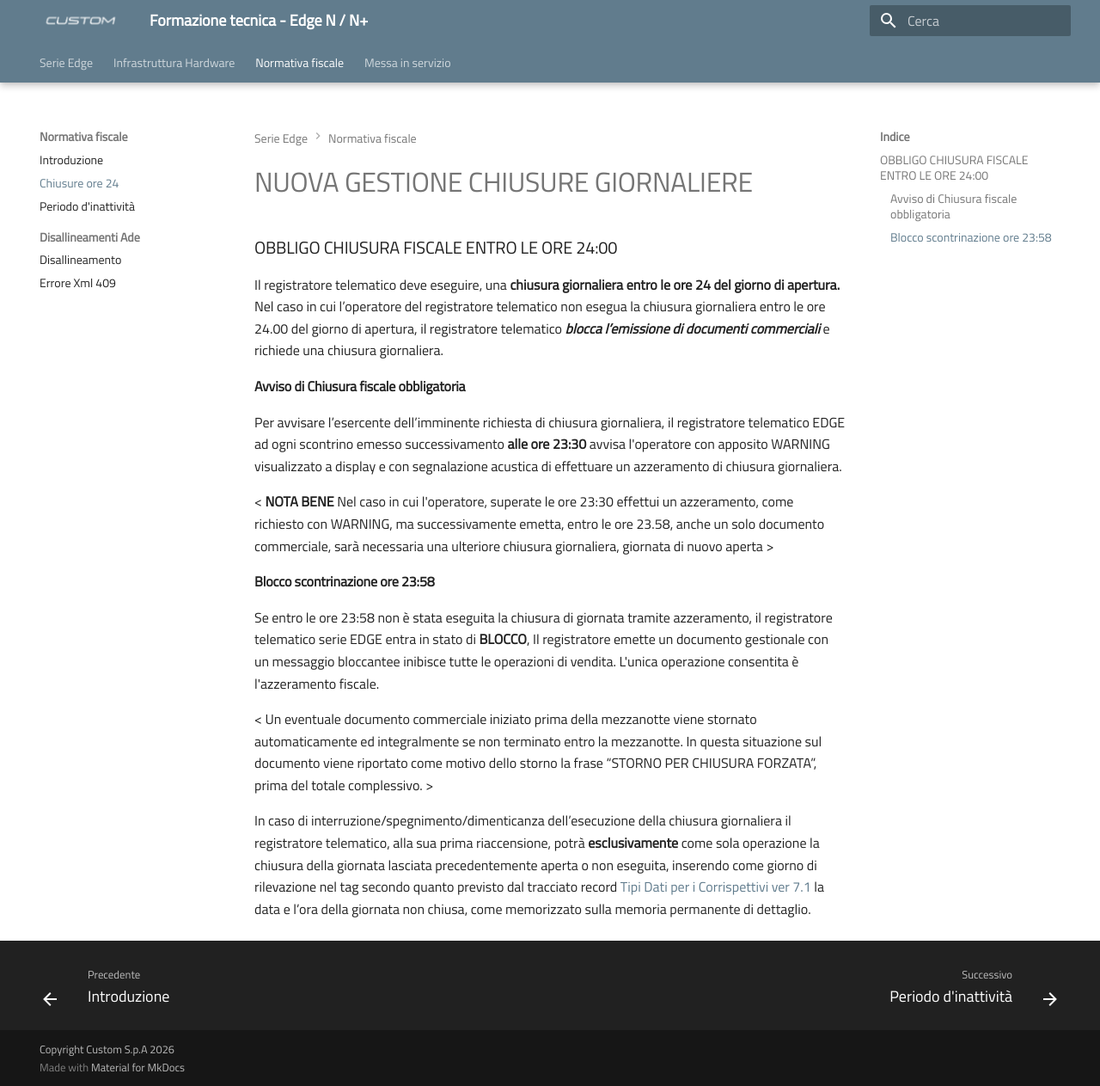
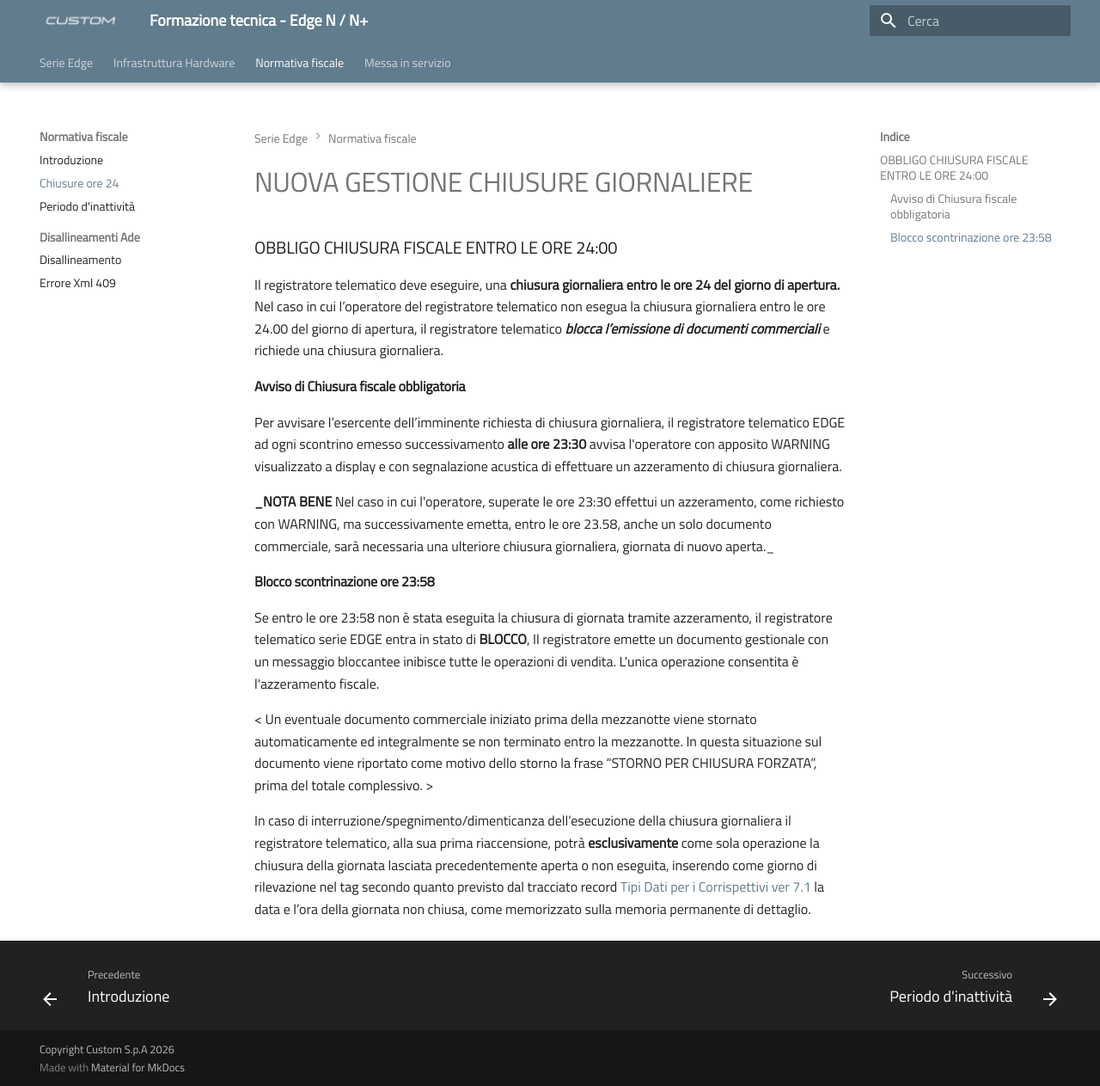
Before and after one commit to ivanrobuschi-custom/corso-tecnico-edge-n, an MkDocs documentation site: the page built from docs/chiusuragiornaliera.md, in a window 1280 px wide and 1263 px high. Shown: the whole window at 86% size. Built offline with MkDocs 1.6.1 and Material for MkDocs 9.7.7, drawn with Linux system fonts in a browser that asks for light colours.

Commit message:
modifica inattivita

```diff
--- a/docs/chiusuragiornaliera.md
+++ b/docs/chiusuragiornaliera.md
@@ -8,8 +8,8 @@
 #### Avviso di Chiusura fiscale obbligatoria
 Per avvisare l’esercente dell’imminente richiesta di chiusura giornaliera, il registratore telematico EDGE ad ogni scontrino emesso successivamento **alle ore 23:30** avvisa l'operatore con apposito WARNING visualizzato a display e con segnalazione acustica di effettuare un azzeramento di chiusura giornaliera.
 
-< **NOTA BENE**
-Nel caso in cui l'operatore, superate le ore 23:30 effettui un azzeramento, come richiesto con WARNING, ma successivamente emetta, entro le ore 23.58, anche un solo documento commerciale, sarà necessaria una ulteriore chiusura giornaliera, giornata di nuovo aperta >
+**_NOTA BENE**
+Nel caso in cui l'operatore, superate le ore 23:30 effettui un azzeramento, come richiesto con WARNING, ma successivamente emetta, entro le ore 23.58, anche un solo documento commerciale, sarà necessaria una ulteriore chiusura giornaliera, giornata di nuovo aperta._
 
 #### Blocco scontrinazione ore 23:58
 Se entro le ore 23:58 non è stata eseguita la chiusura di giornata tramite azzeramento, il registratore telematico serie EDGE entra in stato di **BLOCCO**, Il registratore emette un documento gestionale con un messaggio bloccantee inibisce tutte le operazioni di vendita.
--- a/mkdocs.yml
+++ b/mkdocs.yml
@@ -47,7 +47,7 @@
   - Normativa fiscale:
       - Introduzione: normativa11.md
       - Chiusure ore 24: chiusuragiornaliera.md
-      - Periodo d'inattività: periodoinattività.md
+      - Periodo d'inattività: periodoinattivita.md
       - Disallineamenti Ade:
           - disallineamento.md
           - Errore Xml 409: errore409.md
```
Also changed, not shown: docs/periodoinattivita.md (renamed from docs/periodoinattività.md).
